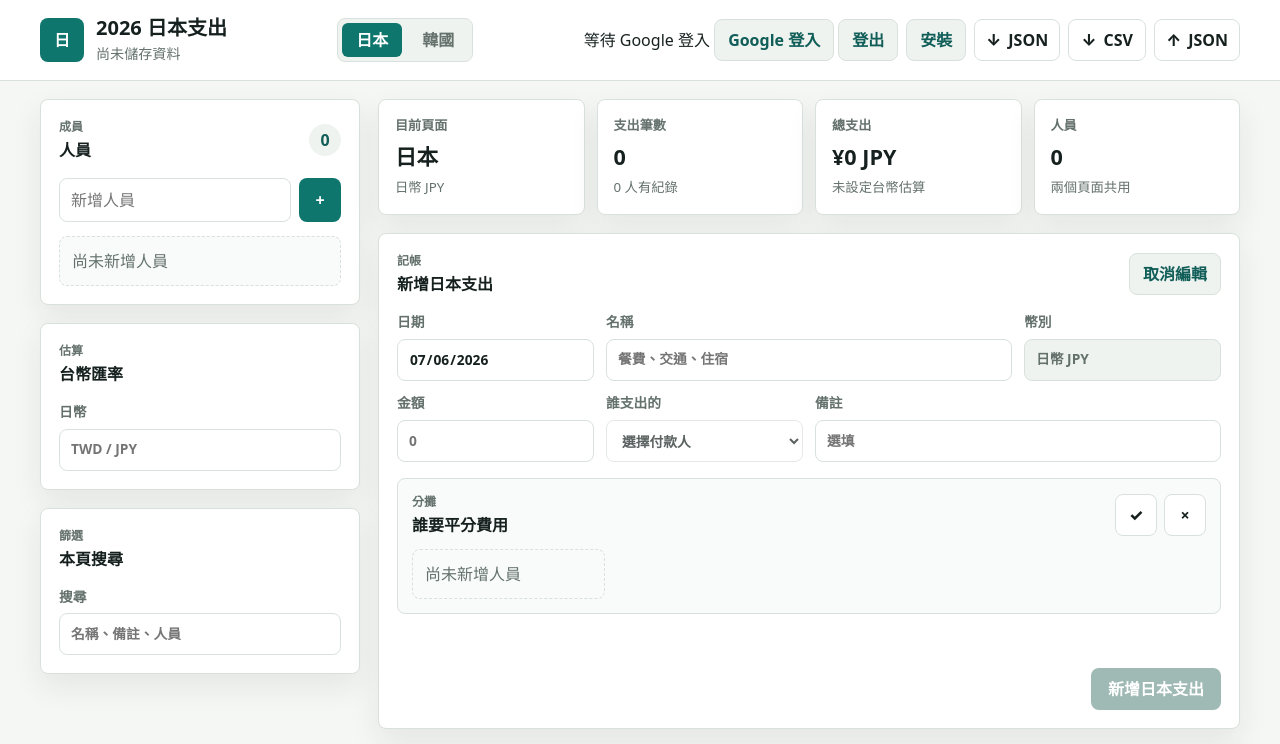
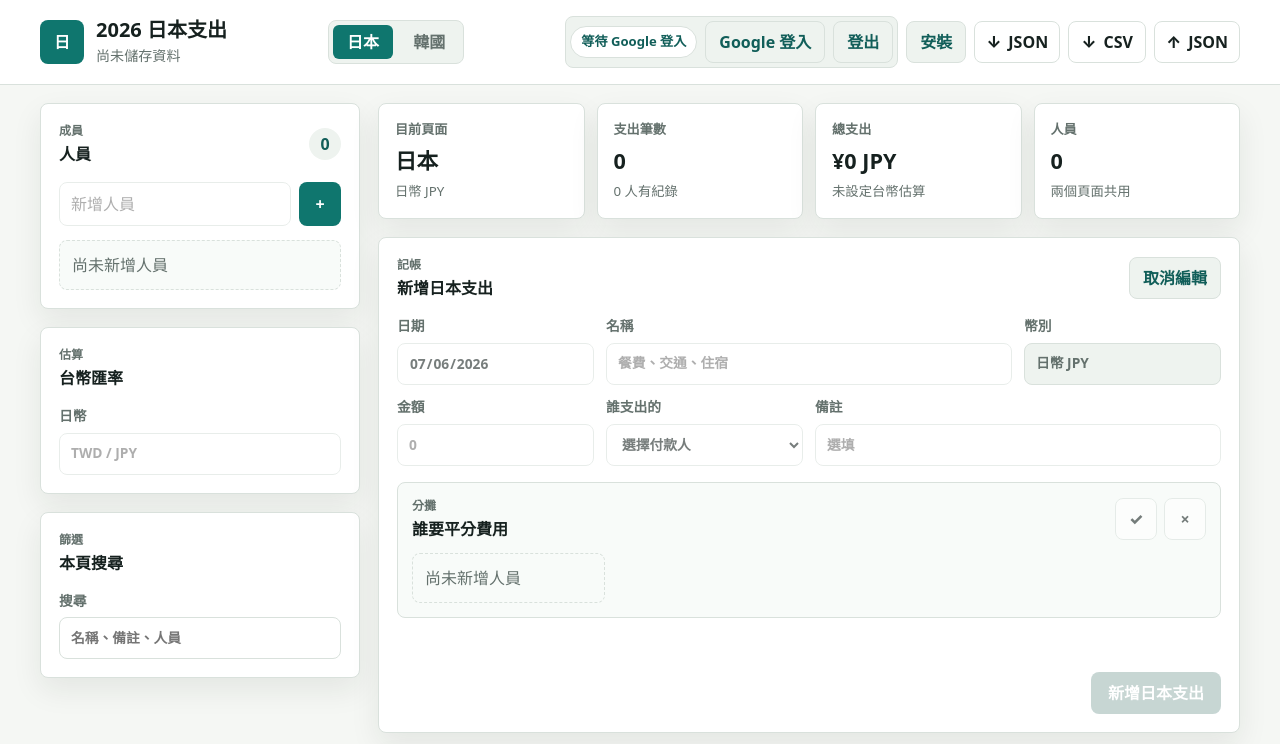
Before and after one commit to poyhsu/Finance_Japan_Korea, a plain HTML site: page japan.html in a window 1280 px wide. Shown: the top 744 px of the page. Drawn offline with Linux system fonts and the light colour scheme; no server answers.

Commit message:
Update Firebase cloud sync: styles.css

```diff
--- a/styles.css
+++ b/styles.css
@@ -103,6 +103,34 @@ button {
   justify-content: flex-end;
   gap: 8px;
   flex-wrap: wrap;
+}
+
+.cloud-auth {
+  display: inline-flex;
+  align-items: center;
+  gap: 8px;
+  min-height: 42px;
+  padding: 4px;
+  background: var(--surface-muted);
+  border: 1px solid var(--line);
+  border-radius: var(--radius);
+}
+
+.cloud-pill {
+  display: inline-flex;
+  align-items: center;
+  min-height: 32px;
+  max-width: 240px;
+  padding: 0 10px;
+  color: var(--accent-strong);
+  background: #fff;
+  border: 1px solid var(--line);
+  border-radius: 999px;
+  font-size: 0.82rem;
+  font-weight: 900;
+  overflow: hidden;
+  text-overflow: ellipsis;
+  white-space: nowrap;
 }
 
 .trip-nav {
@@ -325,6 +353,13 @@ input:focus,
 select:focus {
   border-color: var(--accent);
   box-shadow: 0 0 0 3px rgba(15, 118, 110, 0.16);
+}
+
+input:disabled,
+select:disabled,
+button:disabled {
+  cursor: not-allowed;
+  opacity: 0.58;
 }
 
 input[readonly] {
@@ -761,6 +796,16 @@ input[readonly] {
     justify-content: flex-start;
   }
 
+  .cloud-auth {
+    width: 100%;
+    flex-wrap: wrap;
+  }
+
+  .cloud-pill {
+    flex: 1 1 180px;
+    max-width: none;
+  }
+
   .trip-nav {
     width: 100%;
   }
```
